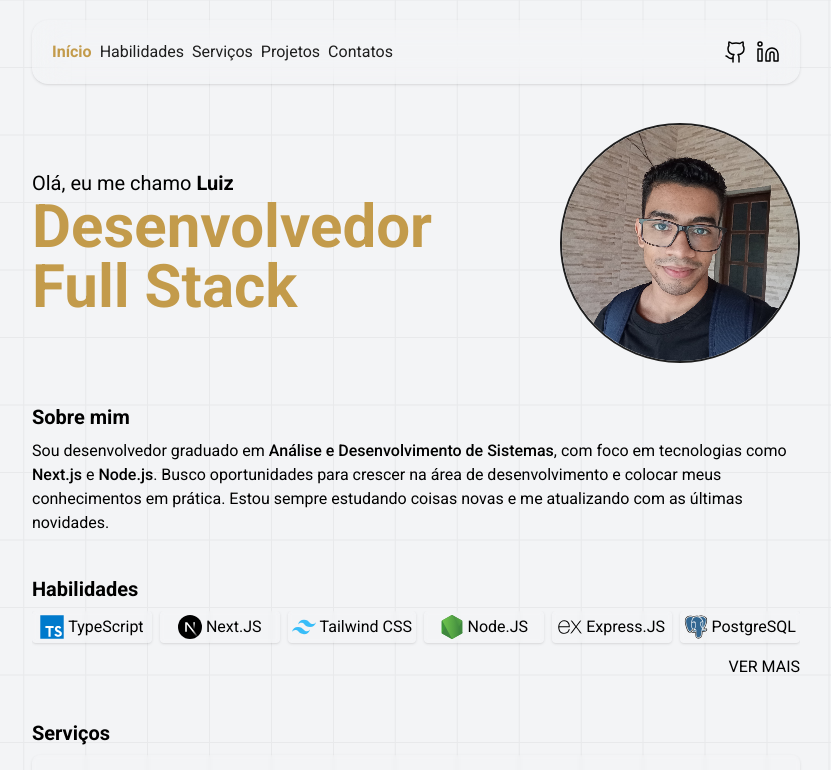
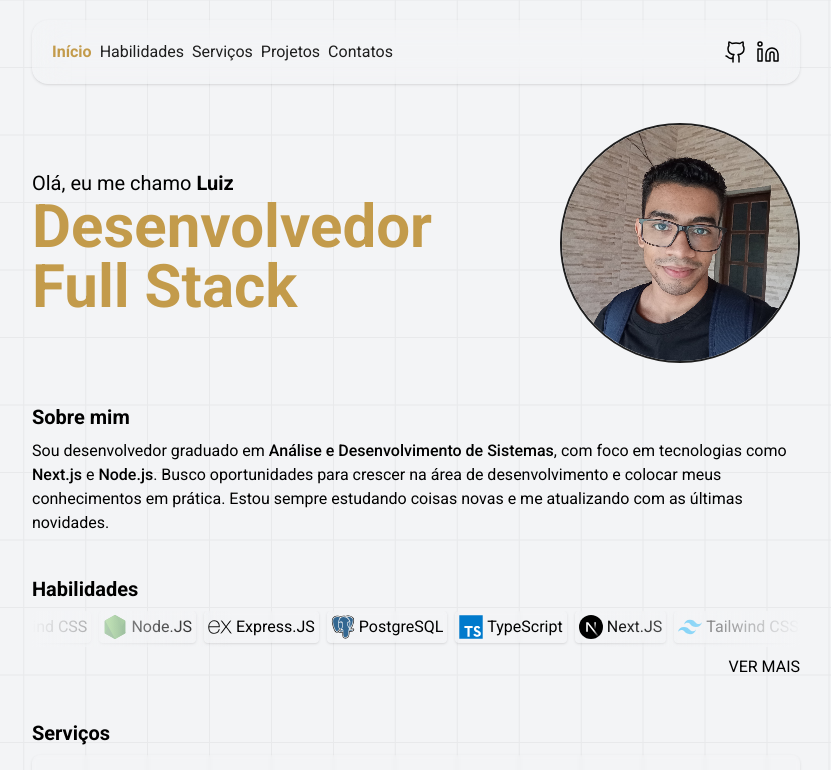
Before and after one commit to luiz2k/portfolio, a Next.js app: page / in a window 1280 px wide. Shown: the top 770 px of the page, without its empty margins (224-1055 px from the left). Built offline with nearby package versions, Linux system fonts and the light colour scheme; grey boxes are pictures that could not be loaded.

Commit message:
feat: Adicionar animação de Marquee nas badgs  de habilidades

```diff
--- a/src/modules/pages/Home/components/Skills/Skills.tsx
+++ b/src/modules/pages/Home/components/Skills/Skills.tsx
@@ -1,7 +1,8 @@
 import { SkillBadge } from "@/modules/shared/components/SkillBadge/SkillBadge";
+import { getIcons } from "@/modules/shared/functions/getIcons";
 import { getSummary } from "@/modules/shared/functions/getSummary";
-import { getIcons } from "@/modules/shared/functions/getIcons";
 import Link from "next/link";
+import Marquee from "react-fast-marquee";
 
 export function Skills() {
   const aboutMe = getSummary();
@@ -10,16 +11,19 @@ export function Skills() {
     <section className="grid gap-2">
       <h2 className="m-auto text-xl font-bold sm:m-0">Habilidades</h2>
 
-      <div className="scroll-sm flex gap-2 overflow-auto pb-1">
+      <Marquee
+        pauseOnHover
+        autoFill
+        gradient
+        gradientColor="#f3f4f6"
+        className="pb-1"
+      >
         {aboutMe.data.mainSkills.map((skill) => (
-          <SkillBadge
-            key={skill}
-            icon={getIcons(skill)}
-            name={skill}
-            width="full"
-          />
+          <div key={skill} className="px-1">
+            <SkillBadge icon={getIcons(skill)} name={skill} width="full" />
+          </div>
         ))}
-      </div>
+      </Marquee>
 
       <Link
         href="/habilidades"
```
